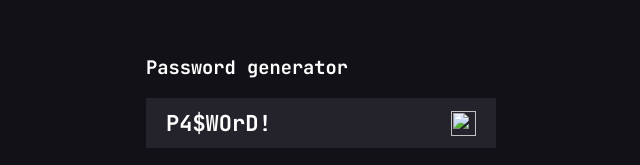
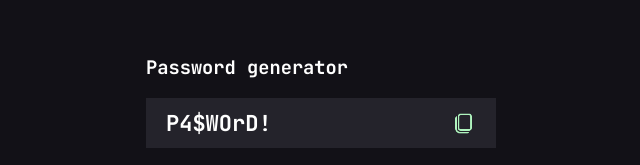
Before and after one commit to ivanchio97/password-generator, a plain HTML site: page index.html in a window 1280 px wide. Shown: the part 123-288 px from the top of the page, 319-959 px from the left. Drawn offline with Linux system fonts and the light colour scheme; the site is published under a folder, as on GitHub Pages, so addresses that start at the root find nothing.

Commit message:
Update index.html

```diff
--- a/index.html
+++ b/index.html
@@ -12,7 +12,7 @@
         <h3>Password generator</h3>
         <div class="password-container">
             <span id="password">P4$WOrD!</span>
-            <img src="/img/copy-icon.png" alt="" class="copy-icon" id="copy">
+            <img src="img/copy-icon.png" alt="" class="copy-icon" id="copy">
         </div>
 
         <div class="interface">
```
